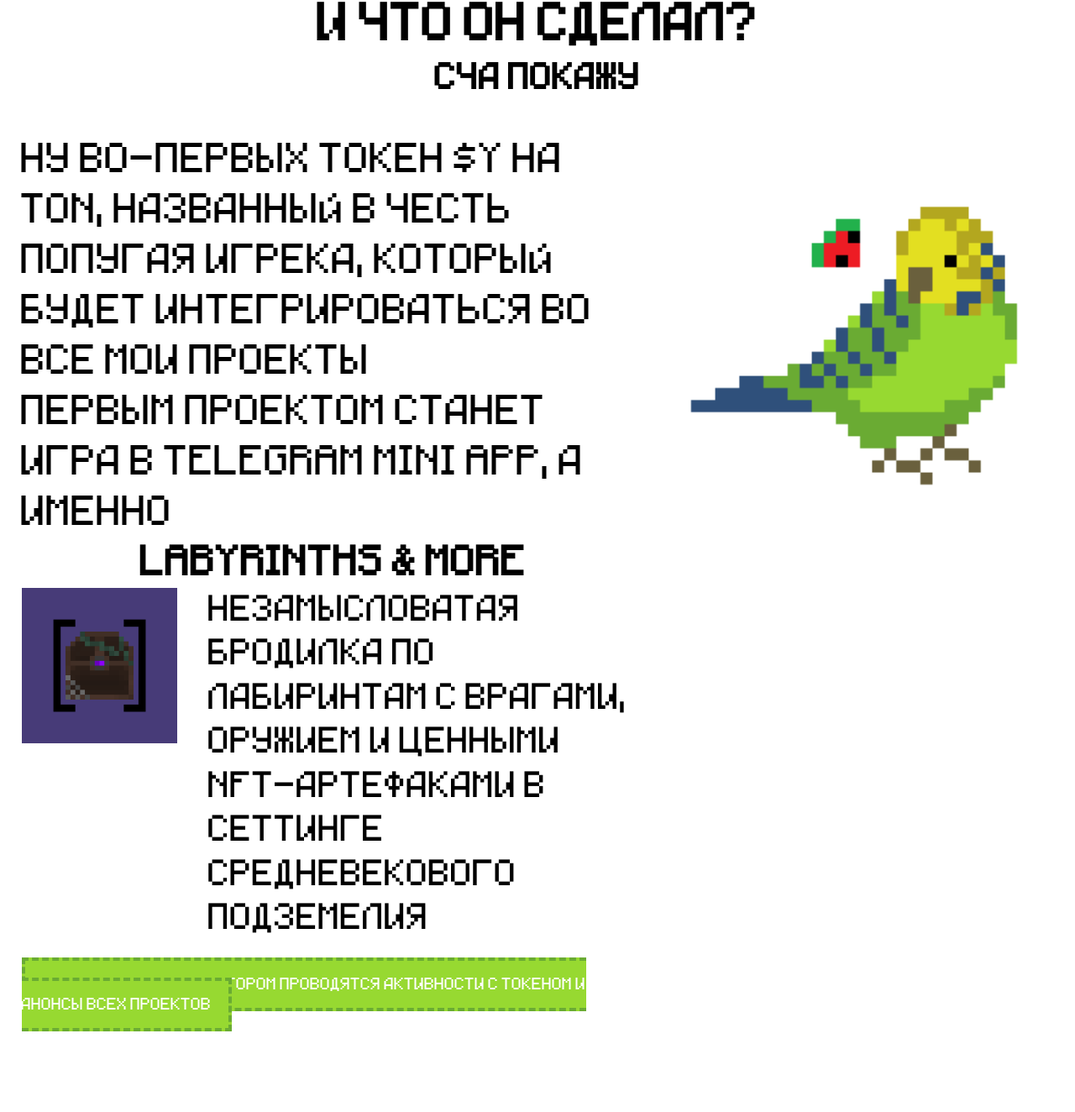
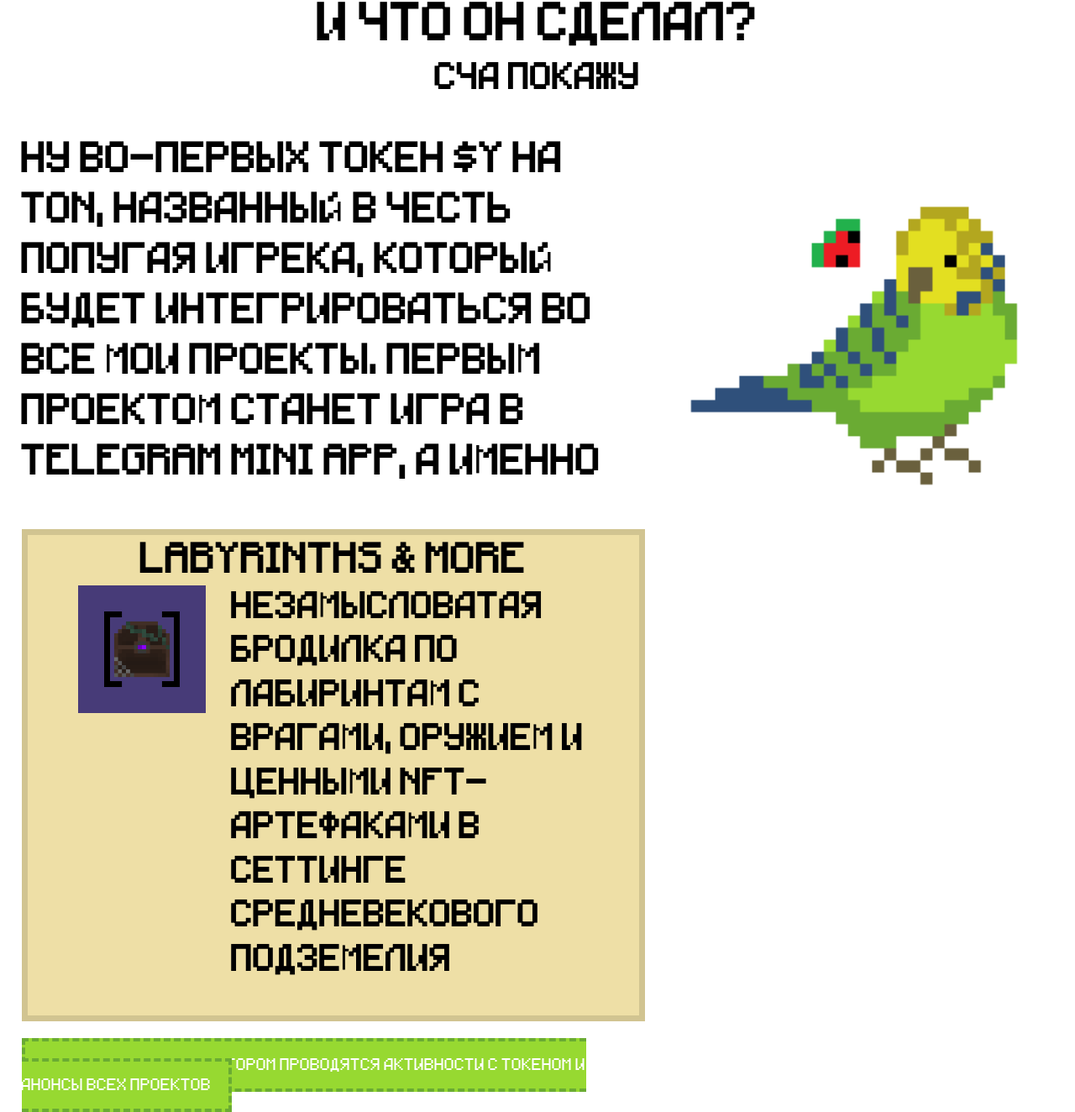
Before and after one commit to Ptah9/Y-site, a plain HTML site: page index.html in a window 1280 px wide. Shown: the part 1000-2324 px from the top of the page at 84% size. Before the commit the page ends 2228 px from the top, so only its background shows below. Drawn offline with Linux system fonts and the light colour scheme; a script that the page names is missing; files whose address does not match are found by name.

Commit message:
brought a little beauty

```diff
--- a/index.html
+++ b/index.html
@@ -52,8 +52,7 @@
 
             <div class="text">
                 <div class="inform">
-                    <p>Ну во-первых токен $Y на TON, названный в честь попугая Игрека, который будет интегрироваться во все мои проекты</p>
-                    <p>первым проектом станет игра в telegram mini app, а именно</p>
+                    <p>Ну во-первых токен $Y на TON, названный в честь попугая Игрека, который будет интегрироваться во все мои проекты. Первым проектом станет игра в telegram mini app, а именно</p>
                 <div class="labyrinths-and-more">
                     <h2 class="lam-title">labyrinths & more</h2>
                     <div class="lam-div">
--- a/styles/style.css
+++ b/styles/style.css
@@ -52,6 +52,10 @@ background-repeat: no-repeat;
   text-transform: uppercase;
   vertical-align: top; */
 
+}
+
+p{
+    font-weight: bold;
 }
 
 
@@ -130,6 +134,12 @@ h3{
 
 .labyrinths-and-more{
     text-align: center;
+    margin-top: 50px;
+    background-color: #eedfa6;
+    border: 7px solid #d1c491;
+    padding-bottom: 40px;
+    padding-left: 60px;
+    padding-right: 60px;
 }
 .labyrinths-and-more h2{
     font-size: 40px;
```
